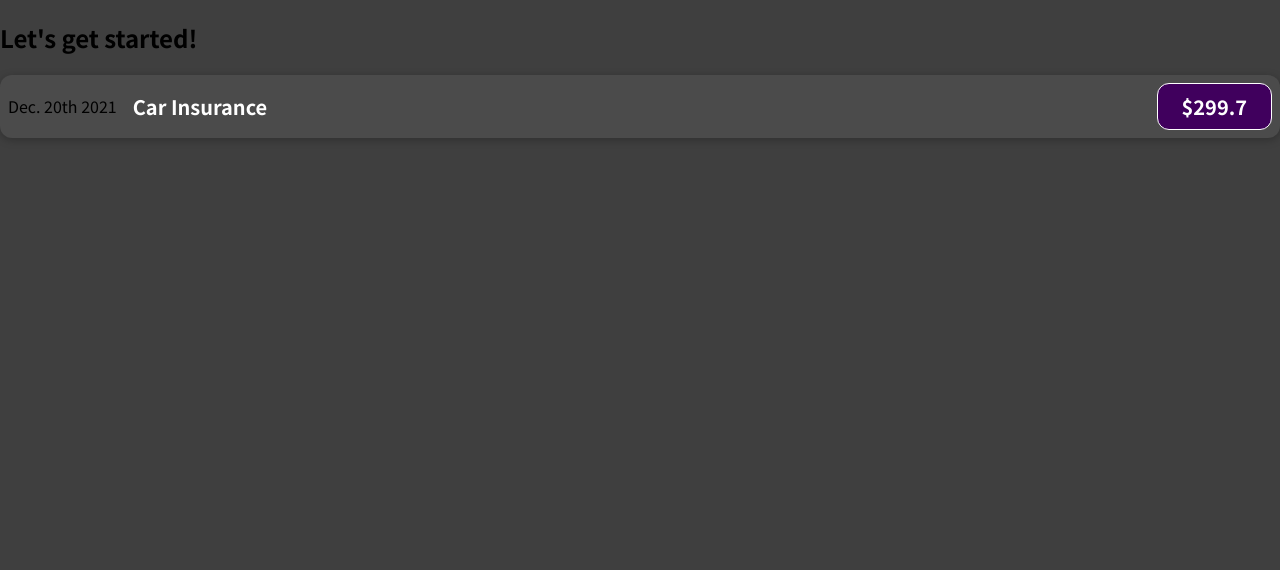
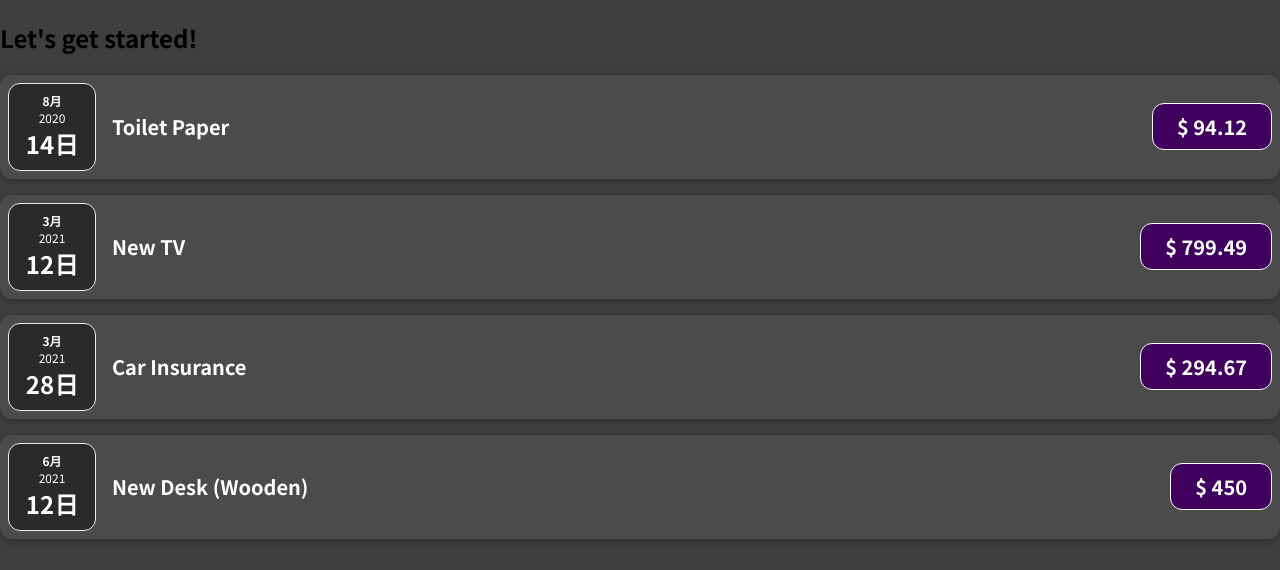
Before and after one commit to rdchen1124/React-Complete-Guide, a JavaScript app: page / in a window 1280 px wide. Shown: the top 570 px of the page. Built offline with nearby package versions, Linux system fonts and the light colour scheme.

Commit message:
Add expense array as dummy data for showing mutiple ExpenseItem components, and use ExpenseDate in it also.

```diff
--- a/src/App.js
+++ b/src/App.js
@@ -1,10 +1,39 @@
 import ExpenseItem from "./components/ExpenseItem";
 
+const expenses = [
+  {
+    id: 'e1',
+    title: 'Toilet Paper',
+    amount: 94.12,
+    date: new Date(2020, 7, 14),
+  },
+  {
+    id: 'e2',
+    title: 'New TV',
+    amount: 799.49,
+    date: new Date(2021, 2, 12)
+  },
+  {
+    id: 'e3',
+    title: 'Car Insurance',
+    amount: 294.67,
+    date: new Date(2021, 2, 28),
+  },
+  {
+    id: 'e4',
+    title: 'New Desk (Wooden)',
+    amount: 450,
+    date: new Date(2021, 5, 12),
+  },
+];
 function App() {
   return (
     <div>
       <h2>Let's get started!</h2>
-      <ExpenseItem />
+      <ExpenseItem {...expenses[0]} />
+      <ExpenseItem {...expenses[1]} />
+      <ExpenseItem {...expenses[2]} />
+      <ExpenseItem {...expenses[3]} />
     </div>
   );
 }
--- a/src/components/ExpenseItem.js
+++ b/src/components/ExpenseItem.js
@@ -1,11 +1,12 @@
 import './ExpenseItem.css'
-const ExpenseItem = () => {
+import ExpenseDate from './ExpenseDate';
+const ExpenseItem = ({title, amount, date}) => {
   return (
     <div className='expense-item'>
-      <div>Dec. 20th 2021</div>
+      <ExpenseDate date={date} />
       <div className='expense-item__description'>
-        <h2>Car Insurance</h2>
-        <div className='expense-item__price'>$299.7</div>
+        <h2>{title}</h2>
+        <div className='expense-item__price'>$ {amount}</div>
       </div>
     </div>
   )
```
